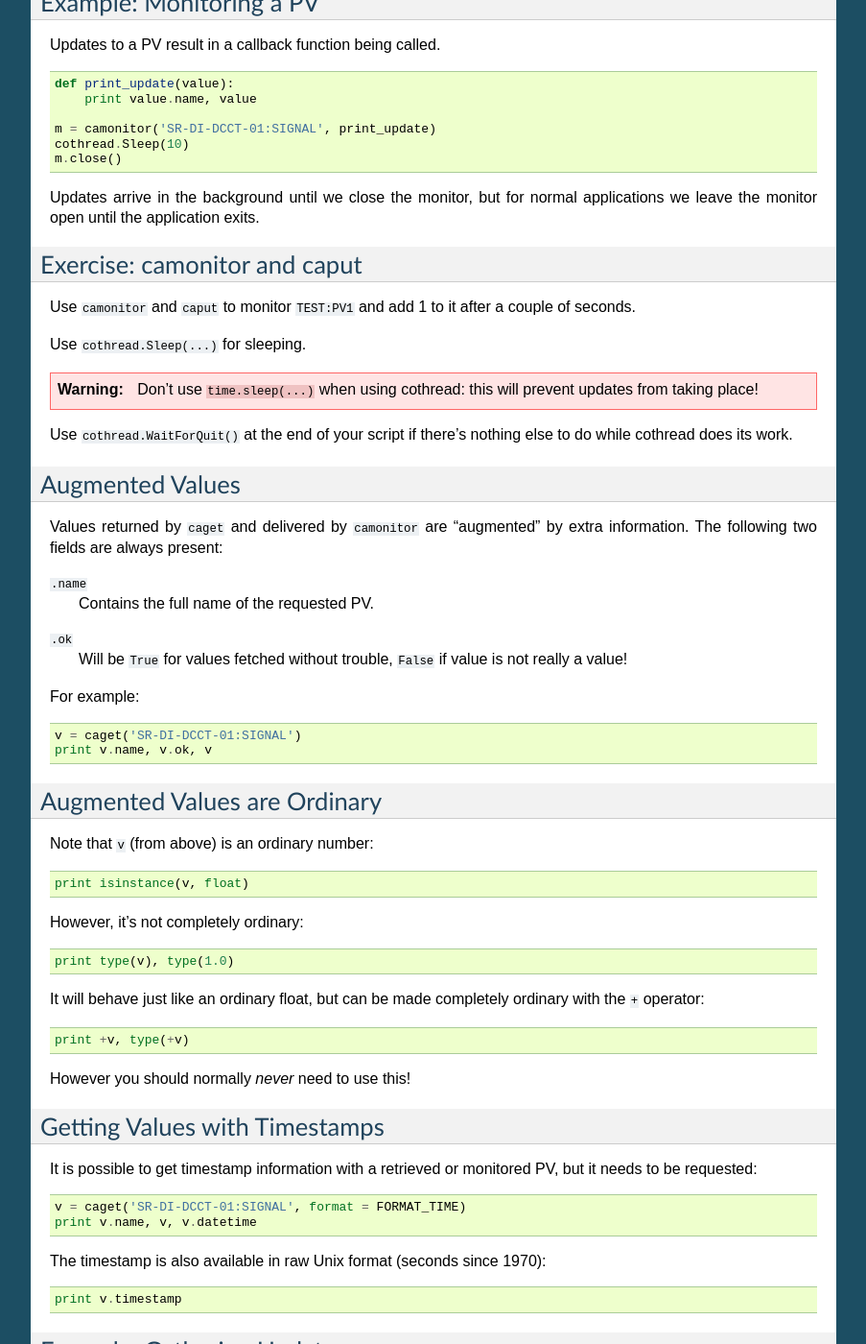
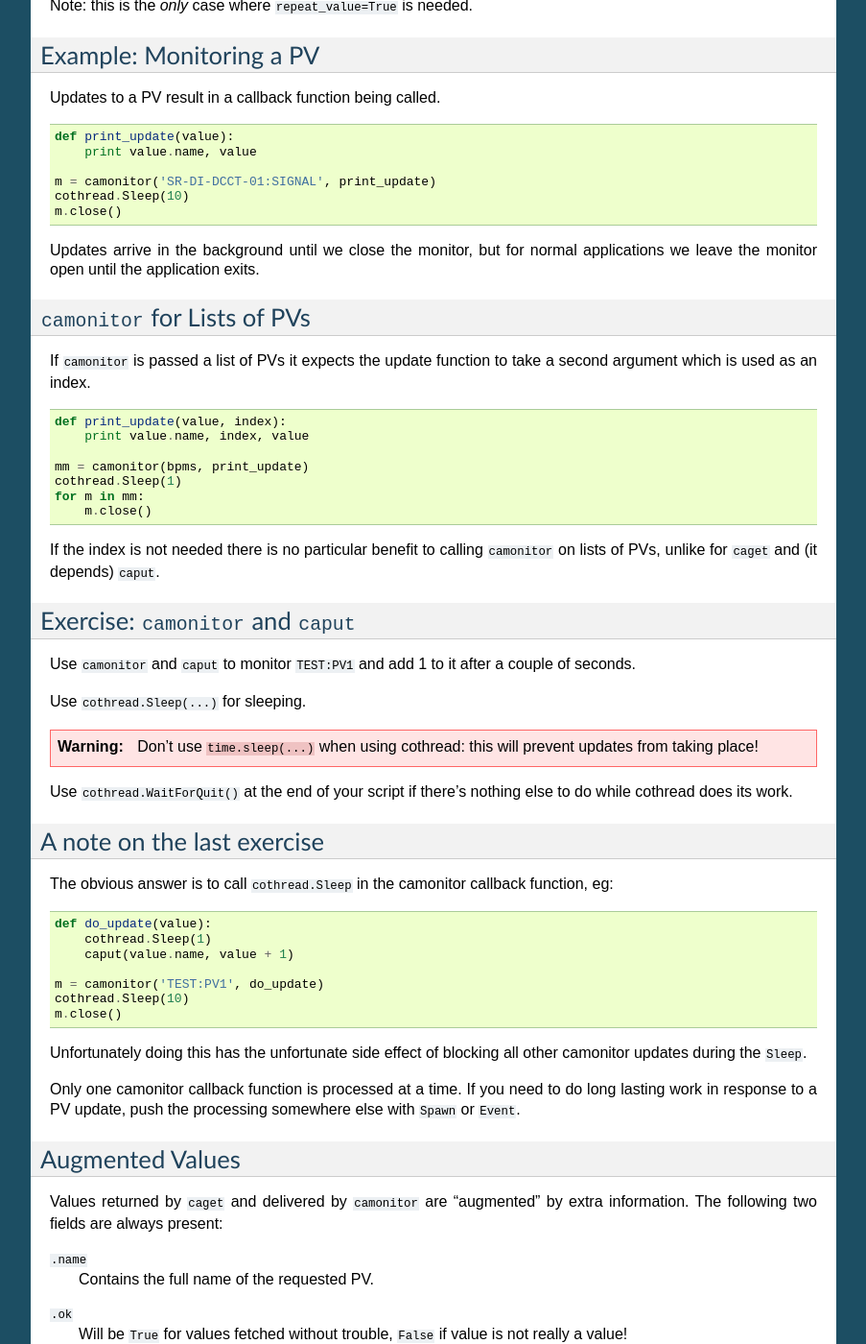
Before and after one commit to DiamondLightSource/cothread, a Sphinx documentation site: the page built from docs/training/cothread.rst, in a window 1280 px wide and 1400 px high, scrolled down 2135 px. Shown: the whole window at 96% size, without its empty margins (198-1101 px from the left). Built offline with Sphinx 7.4.7, drawn with Linux system fonts in a browser that asks for light colours; some of the changed text lies outside the part shown.

Commit message:
Update training slides for 2015 EPICS course

```diff
--- a/docs/training/cothread.rst
+++ b/docs/training/cothread.rst
@@ -144,6 +145,10 @@ list of values can be passed.
     # To write a repeated array to multiple TEST:PVs need to use repeat_value
     caput(['TEST:WF1', 'TEST:WF2'], [1, 2], repeat_value = True)
 
+.. container:: incremental
+
+    Note: this is the *only* case where ``repeat_value=True`` is needed.
+
 
 Example: Monitoring a PV
 ========================
@@ -163,8 +168,31 @@ Updates arrive in the background until we close the monitor, but for normal
 applications we leave the monitor open until the application exits.
 
 
-Exercise: camonitor and caput
-=============================
+``camonitor`` for Lists of PVs
+==============================
+
+If ``camonitor`` is passed a list of PVs it expects the update function to take
+a second argument which is used as an index.
+
+.. code:: python
+
+    def print_update(value, index):
+        print value.name, index, value
+
+    mm = camonitor(bpms, print_update)
+    cothread.Sleep(1)
+    for m in mm:
+        m.close()
+
+.. container:: incremental
+
+    If the index is not needed there is no particular benefit to calling
+    ``camonitor`` on lists of PVs, unlike for ``caget`` and (it depends)
+    ``caput``.
+
+
+Exercise: ``camonitor`` and ``caput``
+=====================================
 
 Use ``camonitor`` and ``caput`` to monitor ``TEST:PV1`` and add 1 to it after a
 couple of seconds.
@@ -178,6 +206,30 @@ Use ``cothread.Sleep(...)`` for sleeping.
 
 Use ``cothread.WaitForQuit()`` at the end of your script if there's nothing else
 to do while cothread does its work.
+
+
+A note on the last exercise
+===========================
+
+The obvious answer is to call ``cothread.Sleep`` in the camonitor callback
+function, eg:
+
+.. code:: python
+
+    def do_update(value):
+        cothread.Sleep(1)
+        caput(value.name, value + 1)
+
+    m = camonitor('TEST:PV1', do_update)
+    cothread.Sleep(10)
+    m.close()
+
+Unfortunately doing this has the unfortunate side effect of blocking
+all other camonitor updates during the ``Sleep``.
+
+Only one camonitor callback function is processed at a time.  If you need to do
+long lasting work in response to a PV update, push the processing somewhere else
+with ``Spawn`` or ``Event``.
 
 
 Augmented Values
@@ -225,7 +277,7 @@ However, it's not completely ordinary:
 
         print +v, type(+v)
 
-    However you should normally *never* need to use this!
+    However you should not normally need to use this!
 
 
 Getting Values with Timestamps
@@ -333,9 +385,9 @@ disconnected.  The default behaviour of ``cothread`` produces sensible results,
 but this can be overridden.
 
 
-This behaviour of raising an exception is the best default behaviour, because in
-routine naive use if a PV is unavailable then this is an unrecoverable error.
-However, this isn't always what we want.
+This behaviour of raising an exception when ``caget`` and ``caput`` fails is the
+best default behaviour, because in routine naive use if a PV is unavailable then
+this is an unrecoverable error.  However, this isn't always what we want.
 
 
 Adjusting the Timeout
@@ -552,7 +604,8 @@ Example: Using ``Event``
 
 Note that we always get the latest value, even though the PV updates at 5Hz.
 
-Something like this class will probably go into the next cothread release.
+Cothread already implements a fuller featured version of this class available as
+``cothread.pv.PV``, and another variant ``cothread.pv.PV_array``.
 
 
 Cothread Suspension Points
--- a/docs/training/styles/pretty.css
+++ b/docs/training/styles/pretty.css
@@ -70,7 +70,7 @@ html>body .external {border-bottom: none;}
 .incremental, .incremental *, .incremental *:after {
   color: transparent; visibility: visible; border: 0; border: 0;}
 img.incremental {visibility: hidden;}
-.slide .current {color: green;}
+.slide .current {color: black;}
 
 .slide-display {display: inline ! important;}
 
```
Also changed, not shown: other parts of docs/training/cothread.rst (+12 -11 lines), 4 other files.
